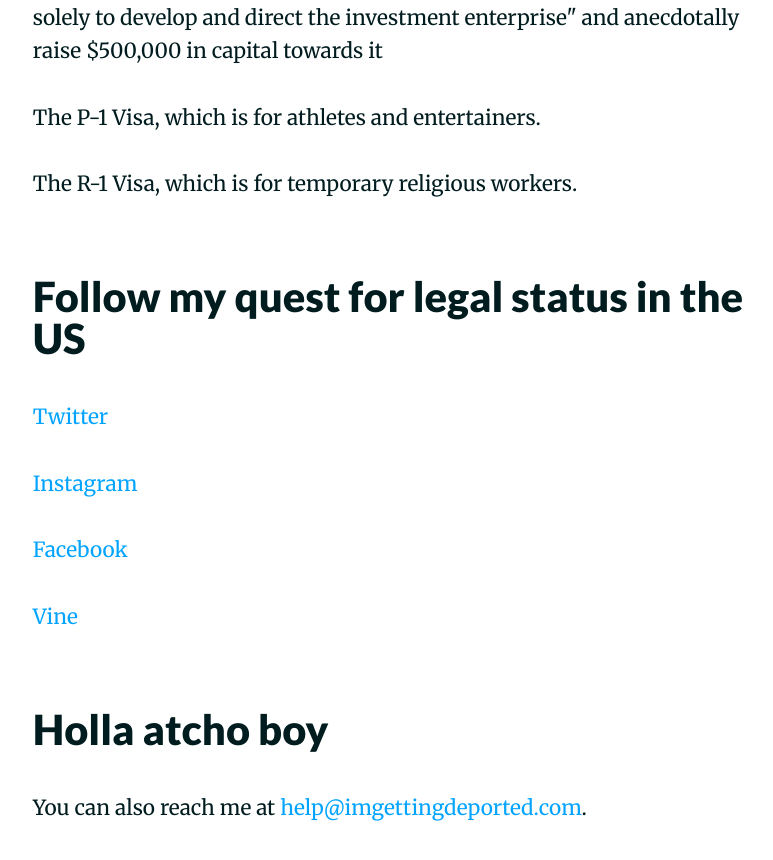
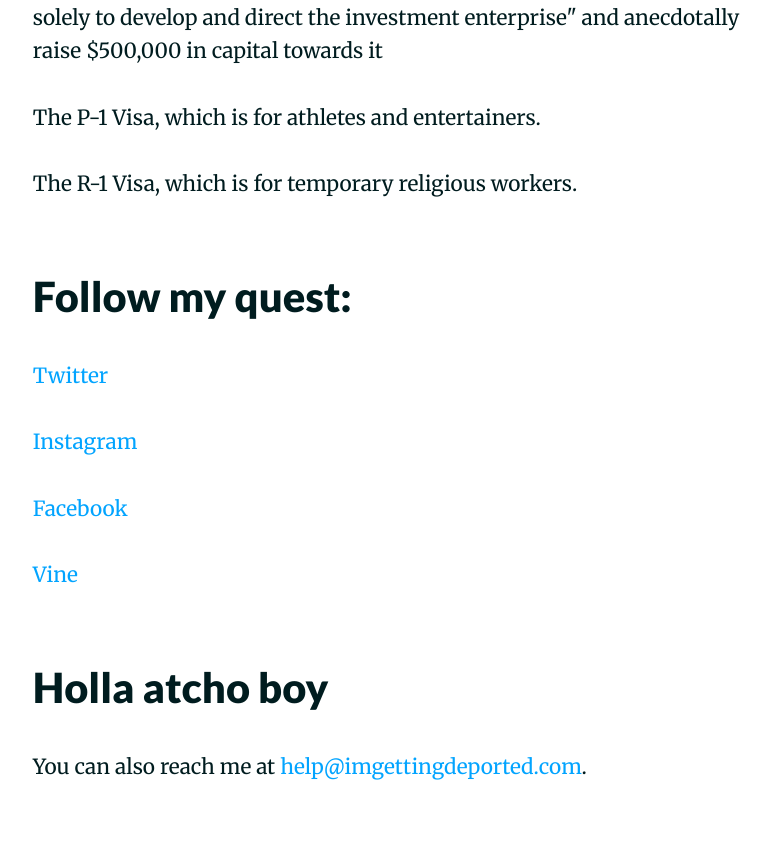
Before and after one commit to imgettingdeported/imgettingdeported.github.io, a Jekyll site: the page built from index.html, in a window 1280 px wide and 900 px high, scrolled down 1447 px. Shown: the top 860 px of the window, without its empty margins (248-1021 px from the left). Built offline with Jekyll 4.4.1, drawn with Linux system fonts in a browser that asks for light colours; nearby versions of some CDN libraries; Markdown is read by kramdown in place of the engine named in the settings.

Commit message:
Update index.html

```diff
--- a/index.html
+++ b/index.html
@@ -19,7 +19,7 @@
 <br>
 <br>
 
-<h2>Follow my quest for legal status in the US</h2>
+<h2>Follow my quest:</h2>
 
 <p> <a href=http://www.twitter.com/deportedhq> Twitter </a> </p>
 <p> <a href=http://www.instagram.com/deportedhq> Instagram </a> </p>
```
